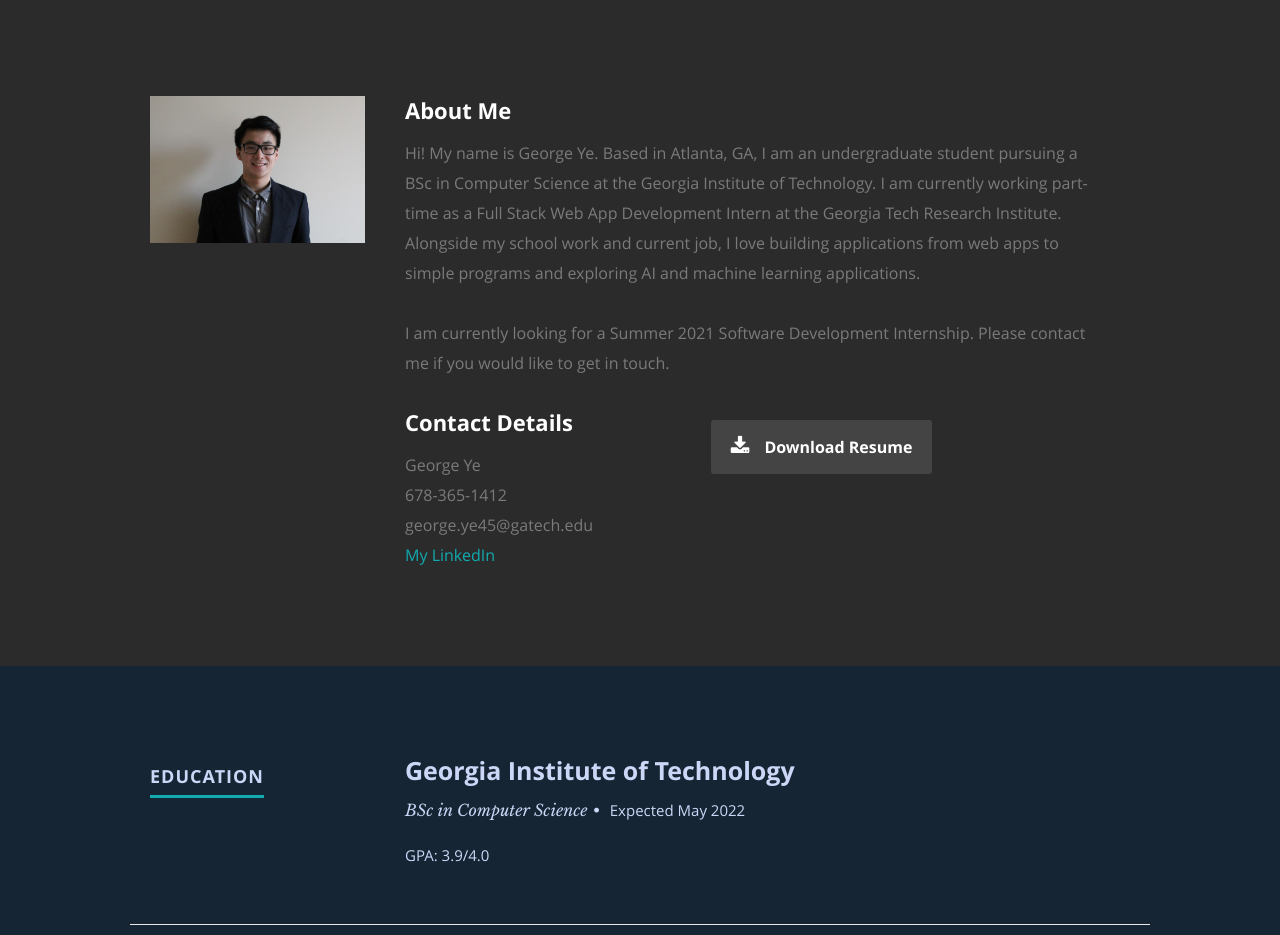
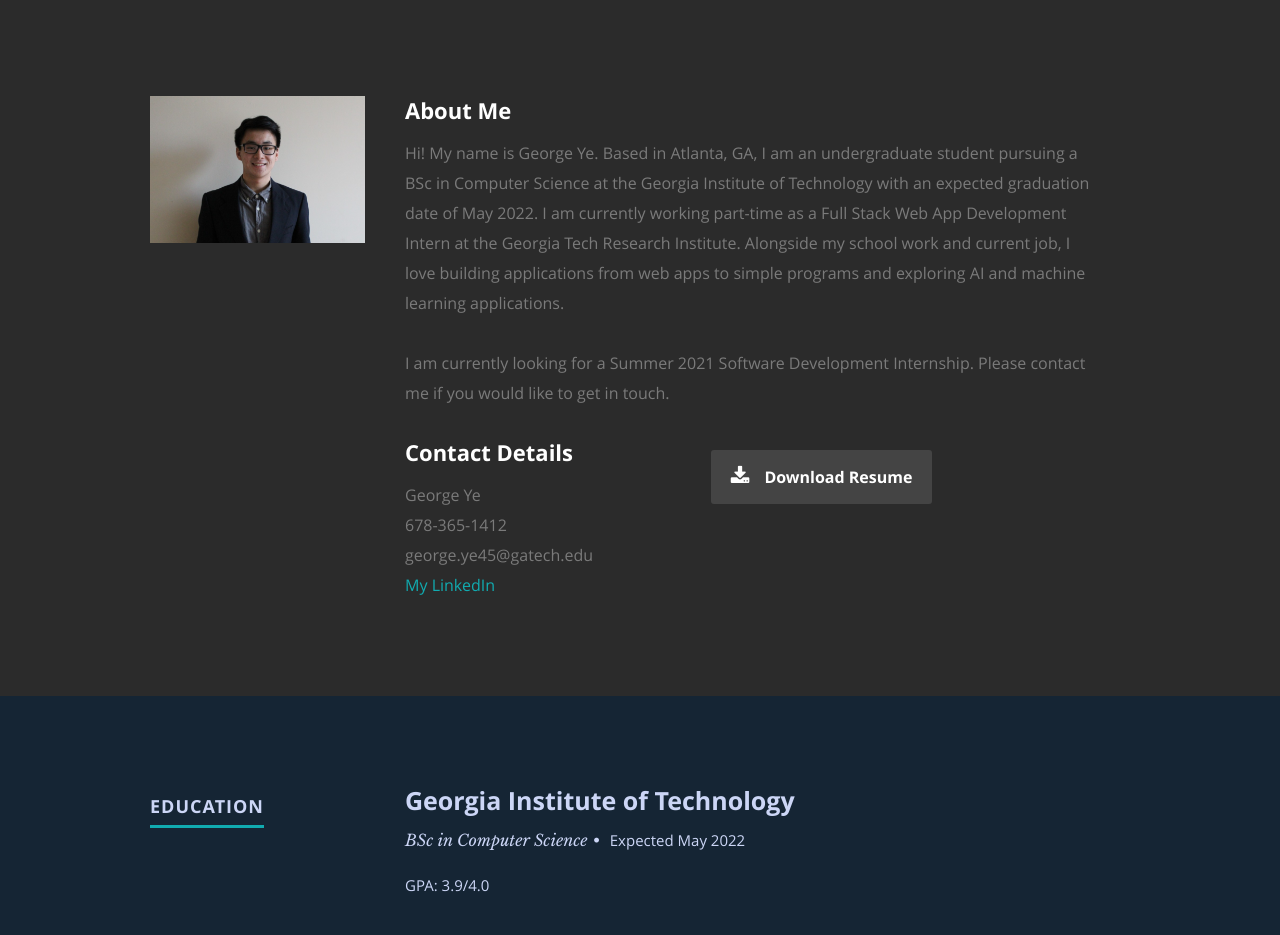
Before and after one commit to george-ye45/george-ye45.github.io, a React (Create React App) app: page / in a window 1280 px wide. Shown: the part 800-1735 px from the top of the page. Built offline with nearby package versions, Linux system fonts and the light colour scheme.

Commit message:
Edit about

```diff
--- a/src/Components/About.js
+++ b/src/Components/About.js
@@ -10,7 +10,7 @@ class About extends Component {
       var phone= this.props.data.phone;
       var email = this.props.data.email;
     }
-    let bio = "Hi! My name is George Ye. Based in Atlanta, GA, I am an undergraduate student pursuing a BSc in Computer Science at the Georgia Institute of Technology. I am currently working part-time as a Full Stack Web App Development Intern at the Georgia Tech Research Institute. Alongside my school work and current job, I love building applications from web apps to simple programs and exploring AI and machine learning applications."
+    let bio = "Hi! My name is George Ye. Based in Atlanta, GA, I am an undergraduate student pursuing a BSc in Computer Science at the Georgia Institute of Technology with an expected graduation date of May 2022. I am currently working part-time as a Full Stack Web App Development Intern at the Georgia Tech Research Institute. Alongside my school work and current job, I love building applications from web apps to simple programs and exploring AI and machine learning applications."
 
     return (
       <section id="about">
```
